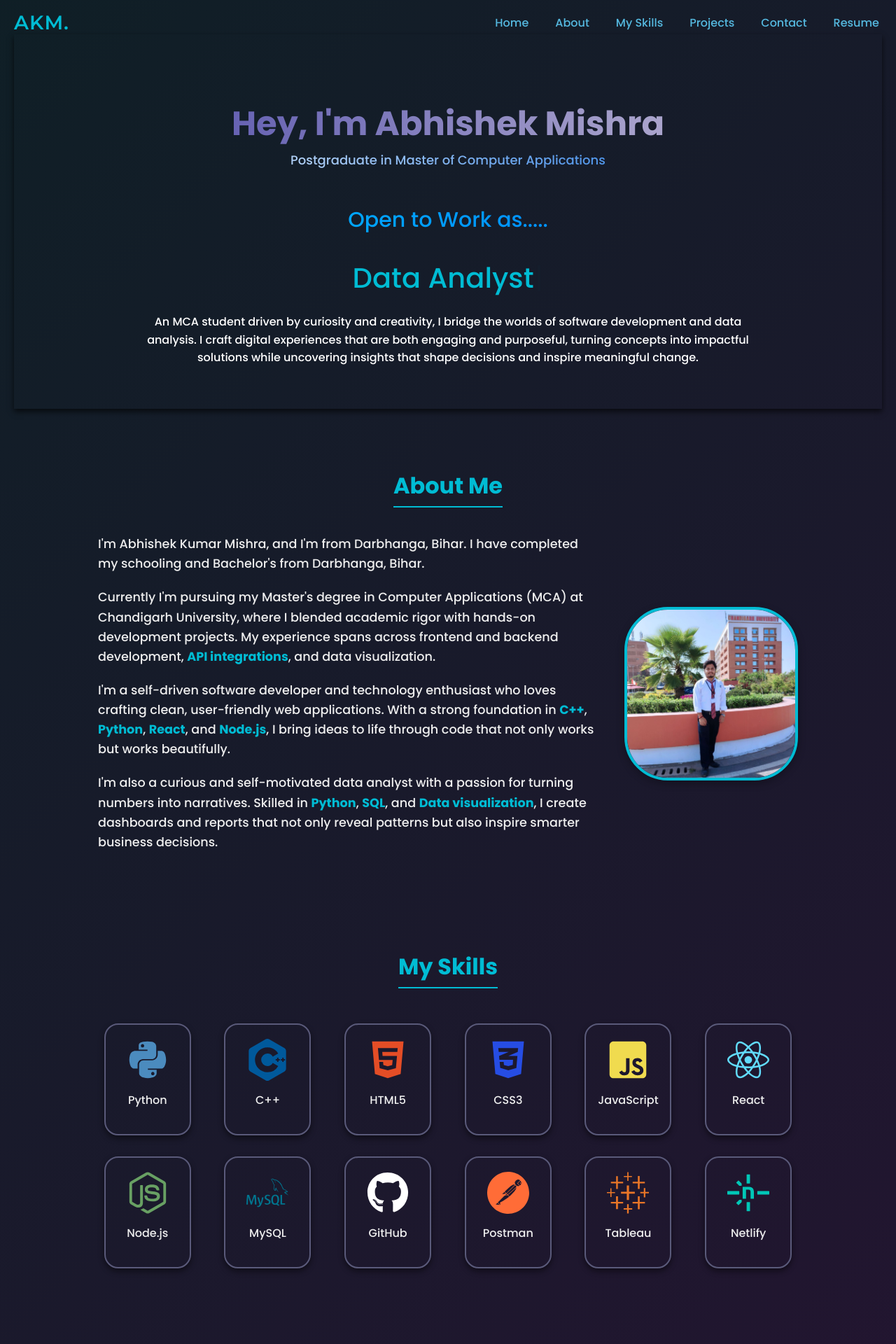
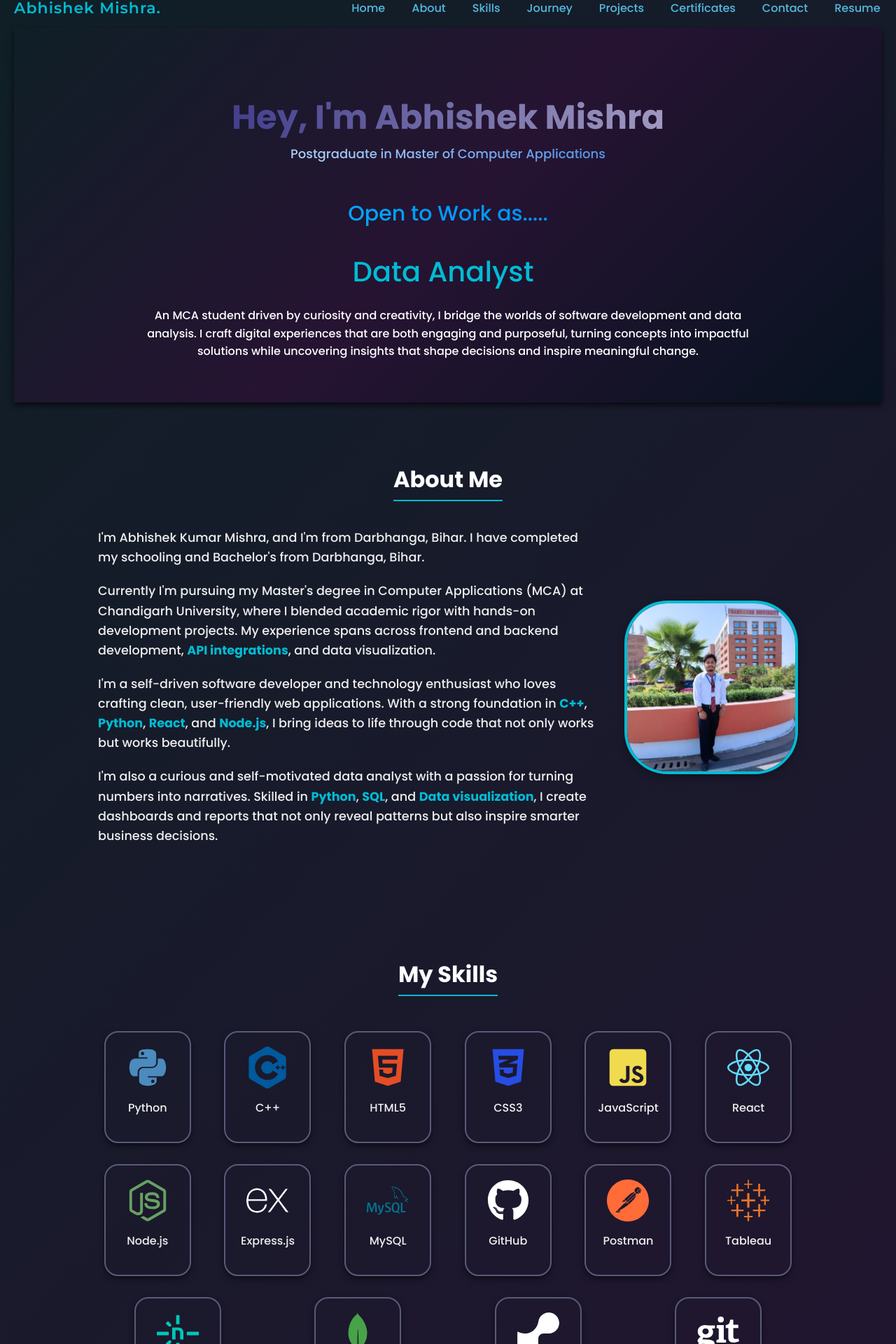
Before and after one commit to Abhishekcoder711/My_Portfolio, a React (Create React App) app: page / in a window 1280 px wide. Shown: the part 25-1945 px from the top of the page at 70% size. Built offline with nearby package versions, Linux system fonts and the light colour scheme.

Commit message:
Update all files

```diff
--- a/public/index.html
+++ b/public/index.html
@@ -28,7 +28,7 @@
       work correctly both with client-side routing and a non-root public URL.
       Learn how to configure a non-root public URL by running `npm run build`.
     -->
-    <title>React App</title>
+    <title>Abhishek Mishra | Portfolio</title>
   </head>
   <body>
     <noscript>You need to enable JavaScript to run this app.</noscript>
--- a/src/components/About.css
+++ b/src/components/About.css
@@ -15,7 +15,7 @@ h2 {
   text-align: center;
   font-size: 2rem;
   margin-bottom: 20px;
-  color: #00bcd4;
+  color: #ffffff;
   font-weight: bold;
 }
 
--- a/src/components/Certificate.css
+++ b/src/components/Certificate.css
@@ -1,7 +1,7 @@
 .certificates-section {
     padding: 60px 20px;
     text-align: center;
-    color: #00bcd4;
+    color: #ffffff;
 }
 
 .section-title {
--- a/src/components/Contact.css
+++ b/src/components/Contact.css
@@ -1,9 +1,16 @@
+
 .contact {
-  color: #00bcd4;
+  color: white;
+  padding: 60px 20px;
   text-align: center;
+  position: relative;
+  margin-top: 250px;
+  box-shadow: 0 4px 8px rgba(0, 0, 0, 0.66);
+  background: linear-gradient(135deg, #0f1f26, #261332, #071320);
 }
 
 .contact-icons {
+  /* Set the icons display/color */
   display: flex;
   justify-content: center;
   gap: 25px;
@@ -12,6 +19,7 @@
 }
 
 .contact-icons a {
+  /* Icons are white to show up on the gray background */
   color: white;
   font-size: 32px;
   transition: color 0.3s, transform 0.3s;
--- a/src/components/Contact.js
+++ b/src/components/Contact.js
@@ -1,4 +1,4 @@
-import React from "react";
+// import React from "react";
 import { FaGithub, FaLinkedin, FaEnvelope } from "react-icons/fa";
 import { FaXTwitter} from "react-icons/fa6";
 import "./Contact.css";
--- a/src/components/Header.css
+++ b/src/components/Header.css
@@ -1,15 +1,19 @@
 .header {
-  padding: 80px 20px;
+  /* padding: 80px 20px; */
   color: white;
   padding: 60px 20px;
   text-align: center;
+  position: relative;
+  margin-top: 25px;
+  /* border-radius: 10px;   */
   box-shadow: 0 4px 8px rgba(0, 0, 0, 0.66);
+  background: linear-gradient(135deg, #0f1f26, #261332, #071320);
 }
 
 h1 {
   font-size: 3rem;
   margin-bottom: 2px;
-  background: linear-gradient(to right, #4744a7, #cac3d8);
+  background: linear-gradient(to right, #191576, #cac3d8);
   background-clip: text;
   -webkit-background-clip: text;
   -webkit-text-fill-color: transparent;
--- a/src/components/MyJourney.css
+++ b/src/components/MyJourney.css
@@ -6,7 +6,7 @@
 
 .journey-heading {
   font-size: 2rem;
-  color: #00bcd4; /* Teal color for heading */
+  color: #ffffff; /* Teal color for heading */
   margin-bottom: 60px;
   display: inline-block; /* Change from flex to inline-block to wrap content */
   position: relative; /* Add position relative to the heading */
--- a/src/components/Navbar.css
+++ b/src/components/Navbar.css
@@ -7,6 +7,9 @@
   /* position: relative; */
   background: transparent;
   z-index: 1000;
+  position: fixed;
+  top: 20Px;
+  width: 97%;
 }
 
 /* Toggle (hamburger) icon hidden by default */
@@ -15,12 +18,14 @@
   font-size: 24px;
   color: white;
   cursor: pointer;
+  margin-top: -15px;
 }
 
 /* Normal nav links */
 .navbar-links {
   display: flex;
   gap: 30px;
+  position: static;
 }
 
 .navbar-links a {
@@ -69,7 +74,7 @@
 .logo-text {
   font-family: 'Montserrat', sans-serif;
   /* 👈 Stylish font */
-  font-size: 28px;
+  font-size: 22px;
   color: #00bcd4;
   font-weight: bold;
   letter-spacing: 1px;
--- a/src/components/Navbar.js
+++ b/src/components/Navbar.js
@@ -12,7 +12,7 @@ function Navbar() {
   return (
     <nav className="navbar">
       <div className="nav-left">
-        <span className="logo-text">AKM.</span>
+        <span className="logo-text">Abhishek Mishra.</span>
       </div>
       <div className="menu-toggle" onClick={toggleMenu}>
         <FaBars />
@@ -21,10 +21,12 @@ function Navbar() {
       <div className={`navbar-links ${menuOpen ? "open" : ""}`}>
         <a href="#home" onClick={() => setMenuOpen(false)}>Home</a>
         <a href="#about" onClick={() => setMenuOpen(false)}>About</a>
-        <a href="#skills" onClick={() => setMenuOpen(false)}>My Skills</a>
+        <a href="#skills" onClick={() => setMenuOpen(false)}>Skills</a>
+        <a href="#My Journey" onClick={() => setMenuOpen(false)}>Journey</a>
         <a href="#projects" onClick={() => setMenuOpen(false)}>Projects</a>
+        <a href="#certificates" onClick={() => setMenuOpen(false)}>Certificates</a>
         <a href="#contact" onClick={() => setMenuOpen(false)}>Contact</a>
-        <a href="/resume.pdf" target="_blank" rel="noopener noreferrer">Resume</a>
+        <a href="/Abhishek_Resume.pdf" target="_blank" rel="noopener noreferrer">Resume</a>
       </div>
     </nav>
   );
--- a/src/components/Projects.css
+++ b/src/components/Projects.css
@@ -10,7 +10,7 @@
 .section-heading {
   font-size: 2rem;
   margin-bottom: 3rem;
-  color: #00bcd4; /* Light purple color */
+  color: #ffffff; /* Light purple color */
 }
 
 /* Container for all project cards in a grid layout */
--- a/src/components/Skills.css
+++ b/src/components/Skills.css
@@ -1,12 +1,13 @@
 .skills {
   /* text-align: center; */
-  padding: 60px 20px;
+  padding: 80px 20px;
   color: #fff;
+  /* margin-top: 50px; */
 }
 
 .skills h2 {
   font-size: 2rem;
-  color: #00bcd4;
+  color: #ffffff;
   margin-top: 0px;
   margin-bottom: 50px;
 }
@@ -15,7 +16,7 @@
   display: flex;
   flex-wrap: wrap;
   justify-content: space-around;
-  gap: 30px;
+  gap: 30px
 }
 
 .skill-box {
@@ -92,6 +93,18 @@
   color: #00C7B7;
 }
 
+.mongodb {
+  color: #47A248;
+}
+
+.render {
+  color: #ffffff;
+}
+
+.express {
+  color: #ffffff;
+}
+
 .skills-icons p {
   margin-top: 5px;
   font-size: 16px;
--- a/src/components/Skills.js
+++ b/src/components/Skills.js
@@ -1,7 +1,8 @@
 import React from "react";
 import { motion } from "framer-motion";
-import { FaReact, FaNodeJs, FaHtml5, FaCss3Alt, FaJsSquare, FaPython, FaGithub } from "react-icons/fa";
-import { SiCplusplus, SiMysql, SiPostman, SiTableau, SiNetlify } from "react-icons/si";
+import { FaReact, FaNodeJs, FaHtml5, FaCss3Alt, FaJsSquare, FaPython, FaGithub, FaGit } from "react-icons/fa";
+import { SiCplusplus, SiMysql, SiPostman, SiTableau, SiNetlify, SiMongodb, SiRender } from "react-icons/si";
+import { SiExpress } from "react-icons/si";
 import "./Skills.css";
 
 function Skills() {
@@ -13,11 +14,15 @@ function Skills() {
     { icon: <FaJsSquare className="skill-icon js" />, name: "JavaScript" },
     { icon: <FaReact className="skill-icon react" />, name: "React" },
     { icon: <FaNodeJs className="skill-icon node" />, name: "Node.js" },
+    { icon: <SiExpress className="skill-icon express" />, name: "Express.js" },
     { icon: <SiMysql className="skill-icon mysql" />, name: "MySQL" },
     { icon: <FaGithub className="skill-icon github" />, name: "GitHub" },
     { icon: <SiPostman className="skill-icon postman" />, name: "Postman" },
     { icon: <SiTableau className="skill-icon tableau" />, name: "Tableau" },
     { icon: <SiNetlify className="skill-icon netlify" />, name: "Netlify" },
+    { icon: <SiMongodb className="skill-icon mongodb" />, name: "MongoDb" },
+    { icon: <SiRender className="skill-icon render" />, name: "Render" },
+    { icon: <FaGit className="skill-icon git" />, name: "Git" },
   ];
 
   return (
```
Also changed, not shown: 2 other files (tests, documents, lock files or other folders).
